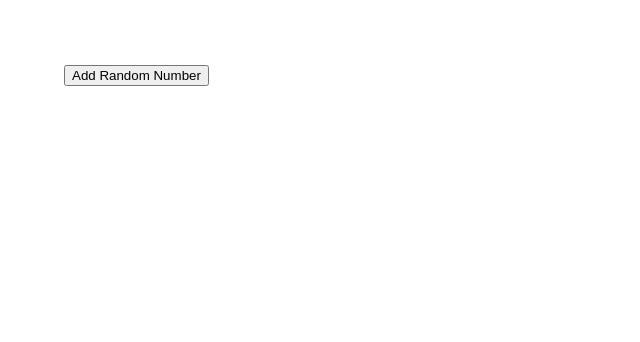
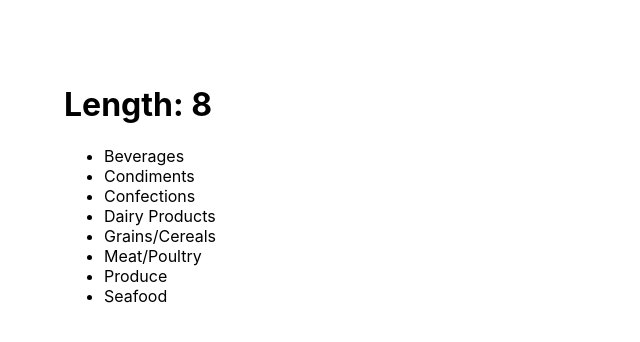
Before and after one commit to yakintech/tr-finans-react-tutorial-8, a React (Create React App) app: page / in a window 1280 px wide. Shown: the top 342 px of the page, without its empty margins (0-640 px from the left). Built offline with nearby package versions, Linux system fonts and the light colour scheme.

Commit message:
state sample - filter

```diff
--- a/src/App.tsx
+++ b/src/App.tsx
@@ -1,11 +1,12 @@
 import StateArraySample2 from "./stateSample/StateArraySample2";
+import StateObjectArraySample from "./stateSample/StateObjectArraySample";
 
 
 function App() {
 
 
   return <>
-  <StateArraySample2/>
+  <StateObjectArraySample/>
   </>
 }
 
--- /dev/null
+++ b/src/data/categoriesData.ts
@@ -0,0 +1,42 @@
+export const categoriesData = [
+    {
+        "id": 1,
+        "description": "Soft drinks coffees teas beers and ales",
+        "name": "Beverages"
+    },
+    {
+        "id": 2,
+        "description": "Sweet and savory sauces relishes spreads and seasonings",
+        "name": "Condiments"
+    },
+    {
+        "id": 3,
+        "description": "Desserts candies and sweet breads",
+        "name": "Confections"
+    },
+    {
+        "id": 4,
+        "description": "Cheeses",
+        "name": "Dairy Products"
+    },
+    {
+        "id": 5,
+        "description": "Breads crackers pasta and cereal",
+        "name": "Grains/Cereals"
+    },
+    {
+        "id": 6,
+        "description": "Prepared meats",
+        "name": "Meat/Poultry"
+    },
+    {
+        "id": 7,
+        "description": "Dried fruit and bean curd",
+        "name": "Produce"
+    },
+    {
+        "id": 8,
+        "description": "Seaweed and fish",
+        "name": "Seafood"
+    }
+]
--- a/src/stateSample/StateArraySample2.tsx
+++ b/src/stateSample/StateArraySample2.tsx
@@ -8,12 +8,11 @@ function StateArraySample2() {
         //0 ile 1000 arasında Int bir random değer üretiyorum.
         var randomNumber = Math.floor(Math.random() * 1000)
 
-        numbers.push(randomNumber)
+        // numbers.push(randomNumber)
         // setnumbers([...numbers])
 
-        var newNumbers = numbers;
 
-         setnumbers(newNumbers)
+         setnumbers([...numbers, randomNumber])
 
     }
 
--- /dev/null
+++ b/src/stateSample/StateObjectArraySample.tsx
@@ -0,0 +1,29 @@
+import React, { useState } from 'react'
+import { categoriesData } from '../data/categoriesData'
+
+function StateObjectArraySample() {
+
+    const [categories, setcategories] = useState(categoriesData);
+
+    const deleteItem = (id: number) => {
+
+        let filteredProducts = categories.filter(q => q.id != id)
+
+        setcategories([...filteredProducts]);
+
+    }
+
+    return (<>
+        <h1>Length: {categories.length}</h1>
+        <ul>
+            {
+                categories && categories.map((item) => {
+                    return <li style={{ cursor: 'pointer' }} onClick={() => deleteItem(item.id)}>{item.name}</li>
+                })
+            }
+        </ul>
+
+    </>)
+}
+
+export default StateObjectArraySample
```
